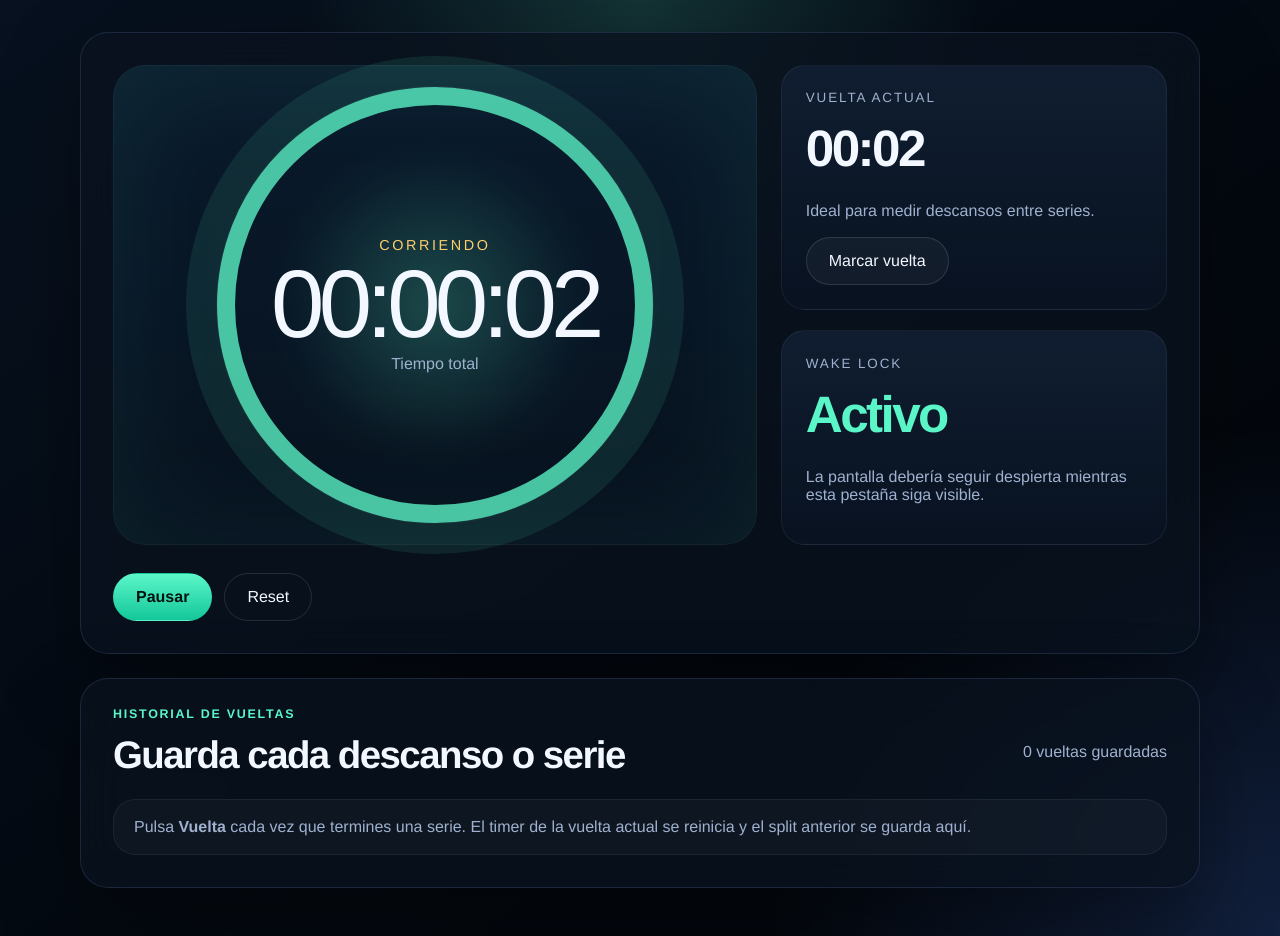
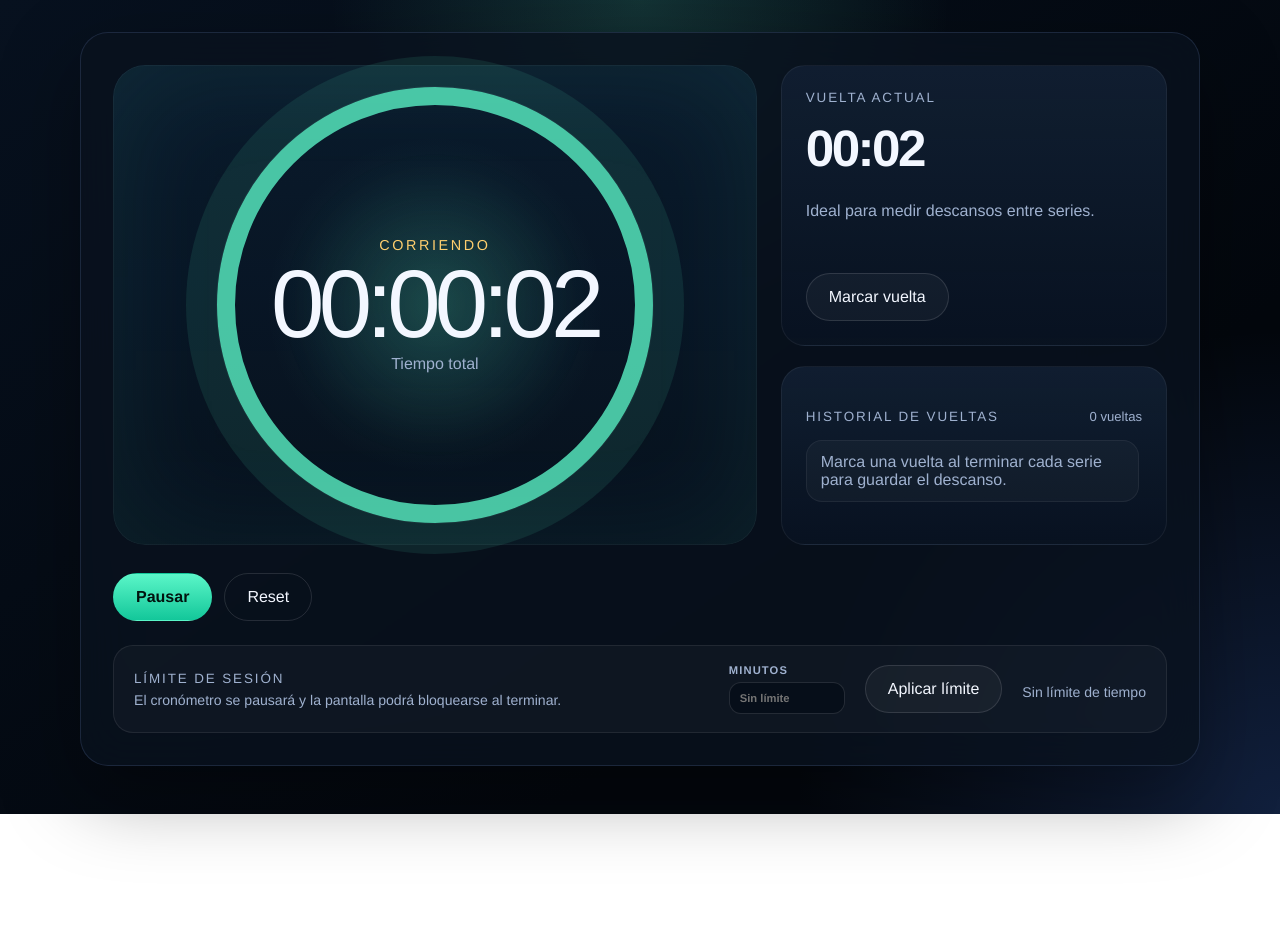
Before and after one commit to estringana/nosleep, a plain HTML site: page index.html in a window 1280 px wide. Both pictures are taken after a click on the button "Empezar". After the commit the page ends 814 px from the top, so only its background shows below. Drawn offline with Linux system fonts and the light colour scheme.

Commit message:
Add timer

```diff
--- a/index.html
+++ b/index.html
@@ -31,12 +31,17 @@
               </button>
             </div>
 
-            <div class="stat-card status-card">
-              <p class="label">Wake lock</p>
-              <p class="value status-text" id="wake-status">Inactivo</p>
-              <p class="hint" id="wake-hint">
-                Pulsa empezar con esta pestaña en primer plano.
-              </p>
+            <div class="stat-card laps-panel">
+              <div class="laps-panel-header">
+                <p class="label">Historial de vueltas</p>
+                <p class="laps-summary" id="laps-summary">0 vueltas</p>
+              </div>
+
+              <div class="laps-list" id="laps-list" aria-live="polite">
+                <div class="empty-state" id="empty-state">
+                  Marca una vuelta al terminar cada serie para guardar el descanso.
+                </div>
+              </div>
             </div>
           </aside>
         </div>
@@ -49,24 +54,21 @@
             Reset
           </button>
         </div>
-      </section>
 
-      <section class="laps-card">
-        <div class="laps-header">
+        <section class="duration-card" aria-labelledby="duration-title">
           <div>
-            <p class="eyebrow">Historial de vueltas</p>
-            <h2>Guarda cada descanso o serie</h2>
+            <p class="label" id="duration-title">Límite de sesión</p>
+            <p class="duration-description">
+              El cronómetro se pausará y la pantalla podrá bloquearse al terminar.
+            </p>
           </div>
-          <p class="laps-summary" id="laps-summary">0 vueltas guardadas</p>
-        </div>
-
-        <div class="laps-list" id="laps-list" aria-live="polite">
-          <div class="empty-state" id="empty-state">
-            Pulsa <strong>Vuelta</strong> cada vez que termines una serie. El
-            timer de la vuelta actual se reinicia y el split anterior se guarda
-            aquí.
-          </div>
-        </div>
+          <label class="duration-input" for="duration-minutes">
+            <span>Minutos</span>
+            <input id="duration-minutes" type="text" inputmode="numeric" autocomplete="off" placeholder="Sin límite" />
+          </label>
+          <button class="control" id="apply-duration" type="button">Aplicar límite</button>
+          <p class="duration-status" id="duration-status">Sin límite de tiempo</p>
+        </section>
       </section>
     </main>
 
--- a/script.js
+++ b/script.js
@@ -7,6 +7,8 @@ const state = {
   runStartedAt: null,
   lapStartedAt: null,
   laps: [],
+  durationMs: 0,
+  hasCompletedDuration: false,
   wakeLock: null,
   wakeLockSupported: "wakeLock" in navigator,
 };
@@ -16,11 +18,12 @@ const elements = {
   totalTime: document.querySelector("#total-time"),
   lapTime: document.querySelector("#lap-time"),
   ringStatus: document.querySelector("#ring-status"),
-  wakeStatus: document.querySelector("#wake-status"),
-  wakeHint: document.querySelector("#wake-hint"),
   startPause: document.querySelector("#start-pause"),
   lapButton: document.querySelector("#lap-button"),
   resetButton: document.querySelector("#reset-button"),
+  durationMinutes: document.querySelector("#duration-minutes"),
+  applyDuration: document.querySelector("#apply-duration"),
+  durationStatus: document.querySelector("#duration-status"),
   lapsList: document.querySelector("#laps-list"),
   lapsSummary: document.querySelector("#laps-summary"),
   emptyState: document.querySelector("#empty-state"),
@@ -67,6 +70,8 @@ function persistState() {
     runStartedAt: state.runStartedAt,
     lapStartedAt: state.lapStartedAt,
     laps: state.laps,
+    durationMs: state.durationMs,
+    hasCompletedDuration: state.hasCompletedDuration,
   };
 
   localStorage.setItem(STORAGE_KEY, JSON.stringify(snapshot));
@@ -87,6 +92,8 @@ function restoreState() {
     state.runStartedAt = typeof snapshot.runStartedAt === "number" ? snapshot.runStartedAt : null;
     state.lapStartedAt = typeof snapshot.lapStartedAt === "number" ? snapshot.lapStartedAt : null;
     state.laps = Array.isArray(snapshot.laps) ? snapshot.laps : [];
+    state.durationMs = Math.max(0, Number(snapshot.durationMs) || 0);
+    state.hasCompletedDuration = Boolean(snapshot.hasCompletedDuration);
   } catch {
     localStorage.removeItem(STORAGE_KEY);
   }
@@ -98,7 +105,6 @@ async function requestWakeLock() {
   }
 
   if (state.wakeLock) {
-    updateWakeStatus();
     return;
   }
 
@@ -106,19 +112,15 @@ async function requestWakeLock() {
     state.wakeLock = await navigator.wakeLock.request("screen");
     state.wakeLock.addEventListener("release", () => {
       state.wakeLock = null;
-      updateWakeStatus();
     });
   } catch (error) {
     console.error("Wake lock failed", error);
     state.wakeLock = null;
   }
-
-  updateWakeStatus();
 }
 
 async function releaseWakeLock() {
   if (!state.wakeLock) {
-    updateWakeStatus();
     return;
   }
 
@@ -128,46 +130,12 @@ async function releaseWakeLock() {
     console.error("Wake lock release failed", error);
   } finally {
     state.wakeLock = null;
-    updateWakeStatus();
   }
-}
-
-function updateWakeStatus() {
-  if (!state.wakeLockSupported) {
-    elements.wakeStatus.textContent = "No compatible";
-    elements.wakeHint.textContent =
-      "Este navegador no expone Screen Wake Lock API. Usa Safari reciente o Chromium.";
-    return;
-  }
-
-  if (state.wakeLock) {
-    elements.wakeStatus.textContent = "Activo";
-    elements.wakeHint.textContent =
-      "La pantalla debería seguir despierta mientras esta pestaña siga visible.";
-    return;
-  }
-
-  if (state.isRunning && document.visibilityState !== "visible") {
-    elements.wakeStatus.textContent = "En espera";
-    elements.wakeHint.textContent =
-      "Devuelve esta pestaña al primer plano para reacquirir el wake lock.";
-    return;
-  }
-
-  if (state.isRunning) {
-    elements.wakeStatus.textContent = "Reintentando";
-    elements.wakeHint.textContent =
-      "El cronómetro sigue corriendo, pero el navegador todavía tiene que conceder o restaurar el wake lock.";
-    return;
-  }
-
-  elements.wakeStatus.textContent = "Inactivo";
-  elements.wakeHint.textContent = "Pulsa empezar con esta pestaña en primer plano.";
 }
 
 function renderLaps() {
   elements.lapsSummary.textContent = `${state.laps.length} ${
-    state.laps.length === 1 ? "vuelta guardada" : "vueltas guardadas"
+    state.laps.length === 1 ? "vuelta" : "vueltas"
   }`;
 
   if (state.laps.length === 0) {
@@ -202,22 +170,52 @@ function renderLaps() {
 function render() {
   const now = getNow();
   const totalElapsed = getTotalElapsed(now);
+
+  if (state.isRunning && state.durationMs > 0 && totalElapsed >= state.durationMs) {
+    pauseTimer({ automatic: true, now });
+    return;
+  }
+
   const lapElapsed = getLapElapsed(now);
 
   elements.totalTime.textContent = formatDuration(totalElapsed, true);
   elements.lapTime.textContent = formatDuration(lapElapsed, totalElapsed >= 3600000);
-  elements.startPause.textContent = state.isRunning ? "Pausar" : "Empezar";
+  elements.startPause.textContent = state.isRunning
+    ? "Pausar"
+    : state.hasCompletedDuration
+      ? "Empezar de nuevo"
+      : "Empezar";
   elements.lapButton.disabled = !state.isRunning;
-  elements.ringStatus.textContent = state.isRunning ? "Corriendo" : "Listo";
+  elements.ringStatus.textContent = state.isRunning
+    ? "Corriendo"
+    : state.hasCompletedDuration
+      ? "Tiempo cumplido"
+      : "Listo";
   elements.mainRing.classList.toggle("running", state.isRunning);
+  if (document.activeElement !== elements.durationMinutes) {
+    elements.durationMinutes.value = state.durationMs
+      ? String(state.durationMs / 60000)
+      : "";
+  }
+  elements.durationStatus.textContent = state.durationMs
+    ? state.hasCompletedDuration
+      ? "Tiempo cumplido. La sesión se ha detenido."
+      : `Se detendrá tras ${formatDuration(state.durationMs, false)}.`
+    : "Sin límite de tiempo";
 
   renderLaps();
-  updateWakeStatus();
 }
 
 function startTimer() {
   if (state.isRunning) {
     return;
+  }
+
+  if (state.hasCompletedDuration) {
+    state.totalAccumulatedMs = 0;
+    state.lapAccumulatedMs = 0;
+    state.laps = [];
+    state.hasCompletedDuration = false;
   }
 
   const now = getNow();
@@ -229,17 +227,20 @@ function startTimer() {
   render();
 }
 
-function pauseTimer() {
+function pauseTimer({ automatic = false, now = getNow() } = {}) {
   if (!state.isRunning) {
     return;
   }
 
-  const now = getNow();
-  state.totalAccumulatedMs = getTotalElapsed(now);
+  const totalElapsed = getTotalElapsed(now);
+  state.totalAccumulatedMs = state.durationMs > 0
+    ? Math.min(totalElapsed, state.durationMs)
+    : totalElapsed;
   state.lapAccumulatedMs = getLapElapsed(now);
   state.runStartedAt = null;
   state.lapStartedAt = null;
   state.isRunning = false;
+  state.hasCompletedDuration = automatic;
   persistState();
   releaseWakeLock();
   render();
@@ -261,8 +262,34 @@ function resetTimer() {
   state.runStartedAt = null;
   state.lapStartedAt = null;
   state.laps = [];
+  state.hasCompletedDuration = false;
   persistState();
   releaseWakeLock();
+  render();
+}
+
+function setDuration() {
+  const rawMinutes = elements.durationMinutes.value.trim();
+
+  if (rawMinutes === "") {
+    state.durationMs = 0;
+    state.hasCompletedDuration = false;
+    persistState();
+    render();
+    return;
+  }
+
+  const minutes = Number(rawMinutes.replace(",", "."));
+  if (!Number.isFinite(minutes) || minutes < 1 || minutes > 1440) {
+    elements.durationStatus.textContent = "Escribe un valor entre 1 y 1440 minutos.";
+    return;
+  }
+
+  state.durationMs = minutes * 60000;
+  state.hasCompletedDuration = state.durationMs > 0
+    && getTotalElapsed() >= state.durationMs;
+  elements.durationMinutes.value = String(minutes);
+  persistState();
   render();
 }
 
@@ -316,6 +343,15 @@ elements.mainRing.addEventListener("click", toggleTimer);
 elements.startPause.addEventListener("click", toggleTimer);
 elements.resetButton.addEventListener("click", resetTimer);
 elements.lapButton.addEventListener("click", captureLap);
+elements.applyDuration.addEventListener("click", setDuration);
+elements.durationMinutes.addEventListener("keydown", (event) => {
+  if (event.key !== "Enter") {
+    return;
+  }
+
+  event.preventDefault();
+  setDuration();
+});
 
 restoreState();
 render();
--- a/styles.css
+++ b/styles.css
@@ -43,8 +43,7 @@ select {
   padding: 32px 0 48px;
 }
 
-.hero-card,
-.laps-card {
+.hero-card {
   background: var(--panel);
   border: 1px solid var(--panel-border);
   border-radius: 28px;
@@ -56,18 +55,6 @@ select {
   padding: 32px;
 }
 
-.hero-copy h1,
-.laps-header h2 {
-  margin: 0;
-  letter-spacing: -0.04em;
-}
-
-.hero-copy h1 {
-  max-width: 12ch;
-  font-size: clamp(2.5rem, 6vw, 4.75rem);
-  line-height: 0.92;
-}
-
 .eyebrow {
   margin: 0 0 12px;
   text-transform: uppercase;
@@ -77,18 +64,10 @@ select {
   font-weight: 700;
 }
 
-.lead,
 .hint,
 .laps-summary,
 .empty-state {
   color: var(--muted);
-}
-
-.lead {
-  max-width: 62ch;
-  margin: 18px 0 0;
-  font-size: 1rem;
-  line-height: 1.6;
 }
 
 .timer-grid {
@@ -221,10 +200,6 @@ select {
   letter-spacing: -0.05em;
 }
 
-.status-text {
-  color: var(--accent);
-}
-
 .controls {
   display: flex;
   flex-wrap: wrap;
@@ -267,50 +242,54 @@ select {
   background: transparent;
 }
 
-.laps-card {
-  margin-top: 24px;
-  padding: 28px 32px 32px;
+.laps-panel {
+  min-height: 0;
 }
 
-.laps-header {
+.laps-panel-header {
   display: flex;
-  gap: 16px;
-  align-items: end;
+  align-items: baseline;
   justify-content: space-between;
+  gap: 12px;
 }
 
-.laps-header h2 {
-  font-size: clamp(1.4rem, 3vw, 2.4rem);
+.laps-summary {
+  margin: 0;
+  font-size: 0.82rem;
+  white-space: nowrap;
 }
 
 .laps-list {
-  margin-top: 22px;
+  margin-top: 16px;
   display: grid;
   gap: 12px;
+  max-height: 225px;
+  overflow-y: auto;
+  padding-right: 3px;
 }
 
 .lap-row,
 .empty-state {
-  border-radius: 22px;
-  padding: 18px 20px;
+  border-radius: 16px;
+  padding: 12px 14px;
   background: rgba(255, 255, 255, 0.03);
   border: 1px solid rgba(255, 255, 255, 0.06);
 }
 
 .lap-row {
   display: grid;
-  grid-template-columns: 88px minmax(0, 1fr) minmax(0, 1fr);
-  gap: 12px;
+  grid-template-columns: 76px minmax(0, 1fr) minmax(0, 1fr);
+  gap: 8px;
   align-items: center;
 }
 
 .lap-badge {
   width: fit-content;
-  padding: 8px 12px;
+  padding: 6px 8px;
   border-radius: 999px;
   background: rgba(91, 246, 200, 0.12);
   color: var(--accent);
-  font-size: 0.9rem;
+  font-size: 0.78rem;
   font-weight: 700;
 }
 
@@ -322,14 +301,58 @@ select {
 
 .lap-metric span:first-child {
   color: var(--muted);
-  font-size: 0.82rem;
+  font-size: 0.68rem;
   text-transform: uppercase;
   letter-spacing: 0.1em;
 }
 
 .lap-metric span:last-child {
-  font-size: 1.15rem;
+  font-size: 0.95rem;
   font-variant-numeric: tabular-nums;
+}
+
+.duration-card {
+  display: grid;
+  grid-template-columns: minmax(0, 1fr) auto auto auto;
+  align-items: center;
+  gap: 20px;
+  margin-top: 24px;
+  padding: 18px 20px;
+  border: 1px solid rgba(255, 255, 255, 0.08);
+  border-radius: 20px;
+  background: rgba(255, 255, 255, 0.03);
+}
+
+.duration-description,
+.duration-status {
+  margin: 6px 0 0;
+  color: var(--muted);
+  font-size: 0.88rem;
+}
+
+.duration-input {
+  display: grid;
+  gap: 6px;
+  color: var(--muted);
+  font-size: 0.7rem;
+  font-weight: 700;
+  letter-spacing: 0.1em;
+  text-transform: uppercase;
+}
+
+.duration-input input {
+  width: 116px;
+  border: 1px solid rgba(255, 255, 255, 0.12);
+  border-radius: 12px;
+  padding: 9px 10px;
+  color: var(--text);
+  background: rgba(3, 11, 21, 0.6);
+  font-variant-numeric: tabular-nums;
+}
+
+.duration-input input:focus {
+  outline: 2px solid rgba(91, 246, 200, 0.5);
+  outline-offset: 2px;
 }
 
 @keyframes pulse {
@@ -355,9 +378,6 @@ select {
     min-height: 420px;
   }
 
-  .side-panel {
-    grid-template-columns: repeat(2, minmax(0, 1fr));
-  }
 }
 
 @media (max-width: 640px) {
@@ -366,8 +386,7 @@ select {
     padding: 20px 0 28px;
   }
 
-  .hero-card,
-  .laps-card {
+  .hero-card {
     padding: 22px;
     border-radius: 24px;
   }
@@ -377,14 +396,12 @@ select {
     padding: 24px;
   }
 
-  .side-panel,
-  .laps-header,
-  .lap-row {
+  .lap-row,
+  .duration-card {
     grid-template-columns: 1fr;
   }
 
-  .laps-header {
-    display: grid;
-    align-items: start;
+  .duration-card {
+    gap: 14px;
   }
 }
```
